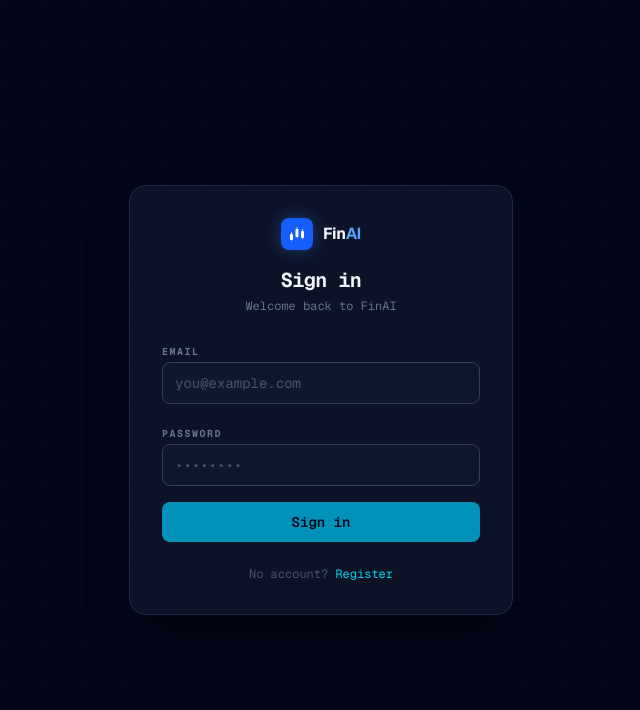
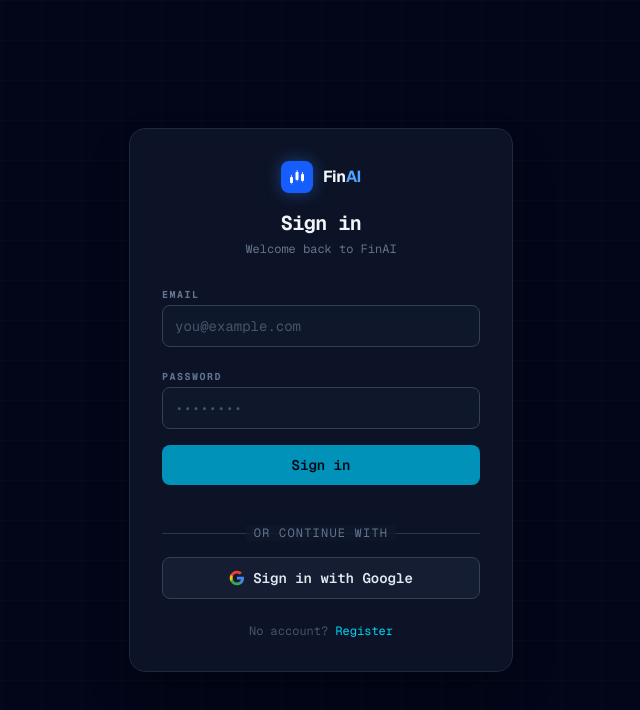
Before and after one commit to Harshit291/FinanceWithAI, a Next.js app: page /login in a window 1280 px wide. Shown: the top 710 px of the page, without its empty margins (319-959 px from the left). Built offline with nearby package versions, Linux system fonts and the light colour scheme.

Commit message:
add google sign in button to login page

```diff
--- a/components/auth/LoginForm.tsx
+++ b/components/auth/LoginForm.tsx
@@ -73,6 +73,29 @@
       >
         {loading ? "Signing in…" : "Sign in"}
       </button>
+
+      <div className="relative mt-6 mb-4">
+        <div className="absolute inset-0 flex items-center">
+          <div className="w-full border-t border-slate-700/80"></div>
+        </div>
+        <div className="relative flex justify-center text-xs font-mono">
+          <span className="bg-slate-900/80 px-2 text-slate-500 uppercase tracking-widest">or continue with</span>
+        </div>
+      </div>
+
+      <button
+        type="button"
+        onClick={() => signIn("google", { callbackUrl: "/" })}
+        className="w-full flex items-center justify-center gap-2 rounded-lg border border-slate-700 bg-slate-800/50 hover:bg-slate-700 px-4 py-2.5 text-sm font-mono font-semibold text-slate-200 transition-colors"
+      >
+        <svg className="h-4 w-4" viewBox="0 0 24 24">
+          <path d="M22.56 12.25c0-.78-.07-1.53-.2-2.25H12v4.26h5.92c-.26 1.37-1.04 2.53-2.21 3.31v2.77h3.57c2.08-1.92 3.28-4.74 3.28-8.09z" fill="#4285F4"/>
+          <path d="M12 23c2.97 0 5.46-.98 7.28-2.66l-3.57-2.77c-.98.66-2.23 1.06-3.71 1.06-2.86 0-5.29-1.93-6.16-4.53H2.18v2.84C3.99 20.53 7.7 23 12 23z" fill="#34A853"/>
+          <path d="M5.84 14.09c-.22-.66-.35-1.36-.35-2.09s.13-1.43.35-2.09V7.07H2.18C1.43 8.55 1 10.22 1 12s.43 3.45 1.18 4.93l2.85-2.22.81-.62z" fill="#FBBC05"/>
+          <path d="M12 5.38c1.62 0 3.06.56 4.21 1.64l3.15-3.15C17.45 2.09 14.97 1 12 1 7.7 1 3.99 3.47 2.18 7.07l3.66 2.84c.87-2.6 3.3-4.53 6.16-4.53z" fill="#EA4335"/>
+        </svg>
+        Sign in with Google
+      </button>
     </form>
   );
 }
```
